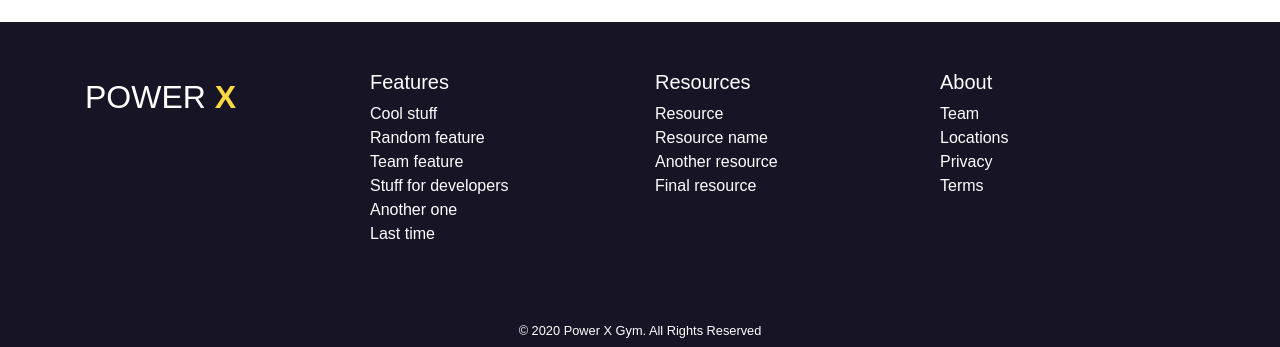
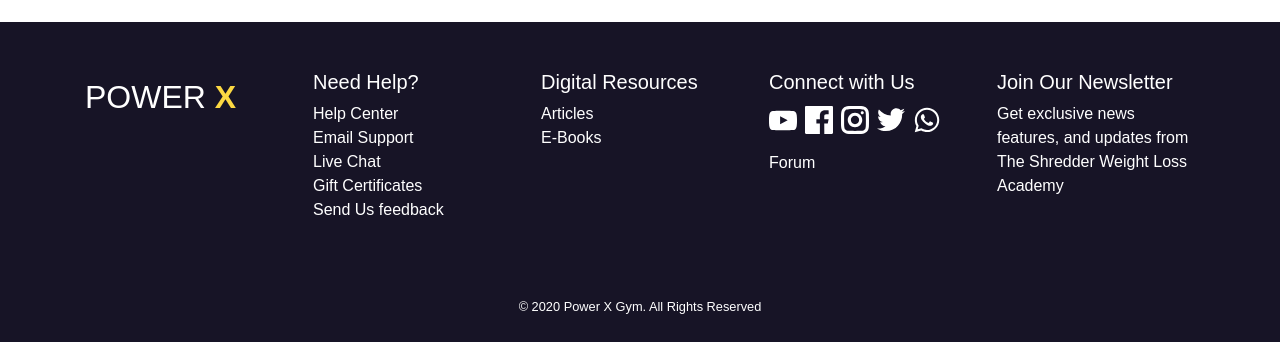
Before and after one commit to bhNibir/power-x-gym-front-end, a React (Create React App) app: page / in a window 1280 px wide. Shown: the part 1543-1890 px from the top of the page. Built offline with nearby package versions, Linux system fonts and the light colour scheme.

Commit message:
footer design completed

```diff
--- a/src/ClassesItem/ClassesItem.js
+++ b/src/ClassesItem/ClassesItem.js
@@ -8,12 +8,6 @@ import { FaArrowRight } from 'react-icons/fa';
 const ClassesItem = ({item}) => {
     return (
 
-            // {/* <section className="">
-            //     <div class="col-12 col-sm-6 col-lg-3 position-relative">
-            //     <a href="https://google.com" class="d-block"><img src="https://images.pexels.com/photos/67636/rose-blue-flower-rose-blooms-67636.jpeg?auto=compress&cs=tinysrgb&dpr=1&w=500" class="w-100"/></a>
-            //     <a href="https://google.com" class="btn btn-primary classes-btn">Button</a>
-            //     </div>
-            // </section> */}
            <Col xs={6} md={4}>
                <div className="position-relative m-3 text-center">
                 <Image
--- a/src/components/Footer/Footer.js
+++ b/src/components/Footer/Footer.js
@@ -1,5 +1,7 @@
 import React from 'react';
 import { Container } from 'react-bootstrap';
+import { GrYoutube, GrFacebook, GrInstagram, GrTwitter } from 'react-icons/gr';
+import { FaWhatsapp } from 'react-icons/fa';
 
 const Footer = () => {
     return (
@@ -9,40 +11,46 @@ const Footer = () => {
             <div className="pt-4 my-md-5 pt-md-5">
             <div className="row">
                 <div className="col-12 col-md">
-                <h2  className="pt-2" >POWER <span className="text-primary font-weight-bolder">X</span> </h2>
+                    <h2  className="pt-2" >POWER <span className="text-primary font-weight-bolder">X</span> </h2>
                 </div>
                 <div className="col-6 col-md">
-                    <h5>Features</h5>
+                    <h5>Need Help?</h5>
                     <ul className="list-unstyled text-small">
-                    <li><a className="text-white"  href="#">Cool stuff</a></li>
-                    <li><a className="text-white"  href="#">Random feature</a></li>
-                    <li><a className="text-white"  href="#">Team feature</a></li>
-                    <li><a className="text-white"  href="#">Stuff for developers</a></li>
-                    <li><a className="text-white"  href="#">Another one</a></li>
-                    <li><a className="text-white"  href="#">Last time</a></li>
+                        <li><a href>Help Center</a></li>
+                        <li><a href>Email Support</a></li>
+                        <li><a href>Live Chat</a></li>
+                        <li><a href>Gift Certificates</a></li>
+                        <li><a href>Send Us feedback</a></li>
                     </ul>
                 </div>
                 <div className="col-6 col-md">
-                    <h5>Resources</h5>
+                    <h5>Digital Resources</h5>
                     <ul className="list-unstyled text-small">
-                    <li><a className="text-white"  href="#">Resource</a></li>
-                    <li><a className="text-white"  href="#">Resource name</a></li>
-                    <li><a className="text-white"  href="#">Another resource</a></li>
-                    <li><a className="text-white"  href="#">Final resource</a></li>
+                        <li><a href>Articles</a></li>
+                        <li><a href>E-Books</a></li>
                     </ul>
                 </div>
                 <div className="col-6 col-md">
-                    <h5>About</h5>
-                    <ul className="list-unstyled text-small">
-                    <li><a className="text-white"  href="#">Team</a></li>
-                    <li><a className="text-white"  href="#">Locations</a></li>
-                    <li><a className="text-white"  href="#">Privacy</a></li>
-                    <li><a className="text-white"  href="#">Terms</a></li>
+                    <h5>Connect with Us</h5>
+                    <ul className="list-unstyled list-inline">
+                        <li className="list-inline-item h3"><a href><GrYoutube/></a></li>
+                        <li className="list-inline-item h3"><a href><GrFacebook/></a></li>
+                        <li className="list-inline-item h3"><a href><GrInstagram/></a></li>
+                        <li className="list-inline-item h3"><a href><GrTwitter/></a></li>
+                        <li className="list-inline-item h3"><a href><FaWhatsapp/></a></li>
+                        <li className="mt-2"><a href>Forum</a></li>
                     </ul>
                 </div>
+                <div className="col-6 col-md">
+                    <h5>Join Our Newsletter</h5>
+                    <p className="text-small">
+                         Get exclusive news features, and updates from The Shredder Weight Loss Academy
+                    </p>
+                </div>
+
             </div>
            </div>
-           <div className="text-center p-2">
+           <div className="text-center p-2 pb-4">
                 <small >© 2020 Power X Gym. All Rights Reserved </small>
             </div>
 
```
